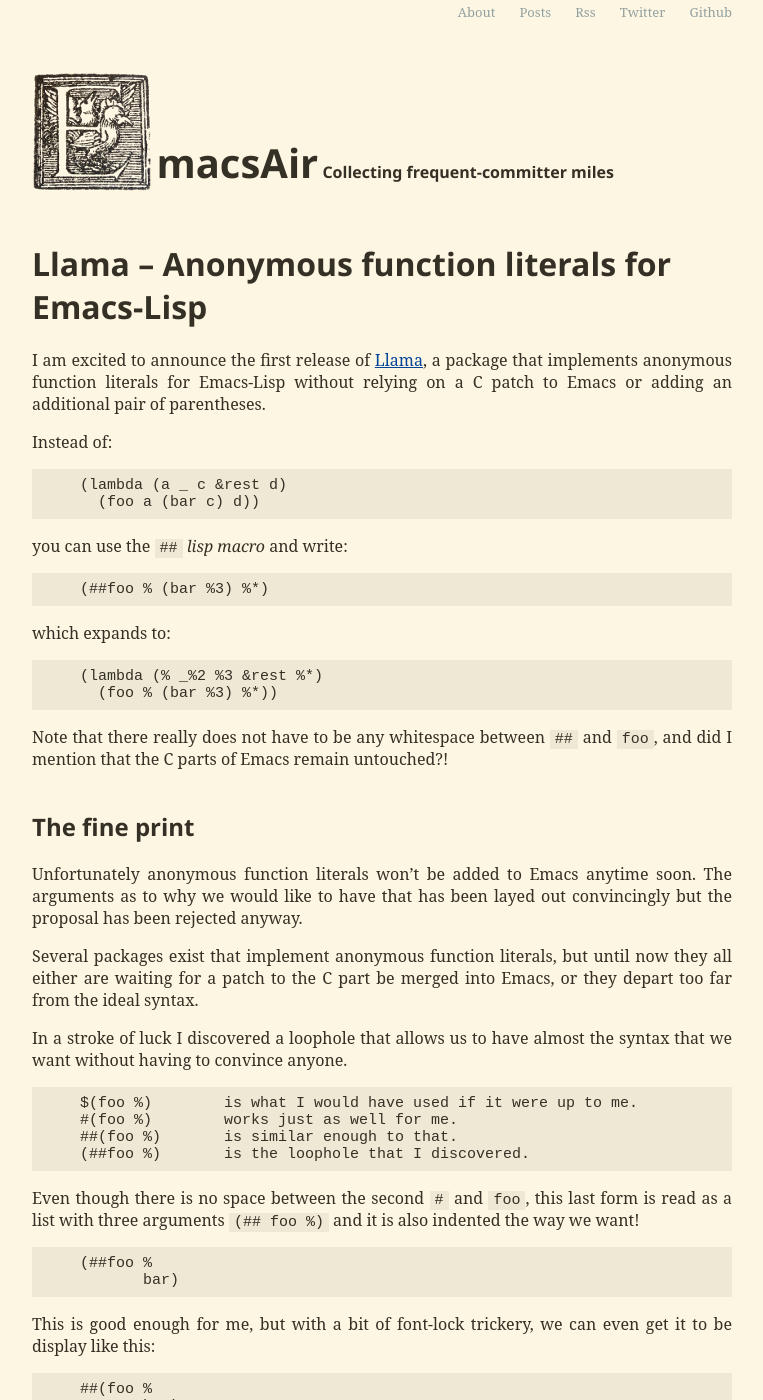
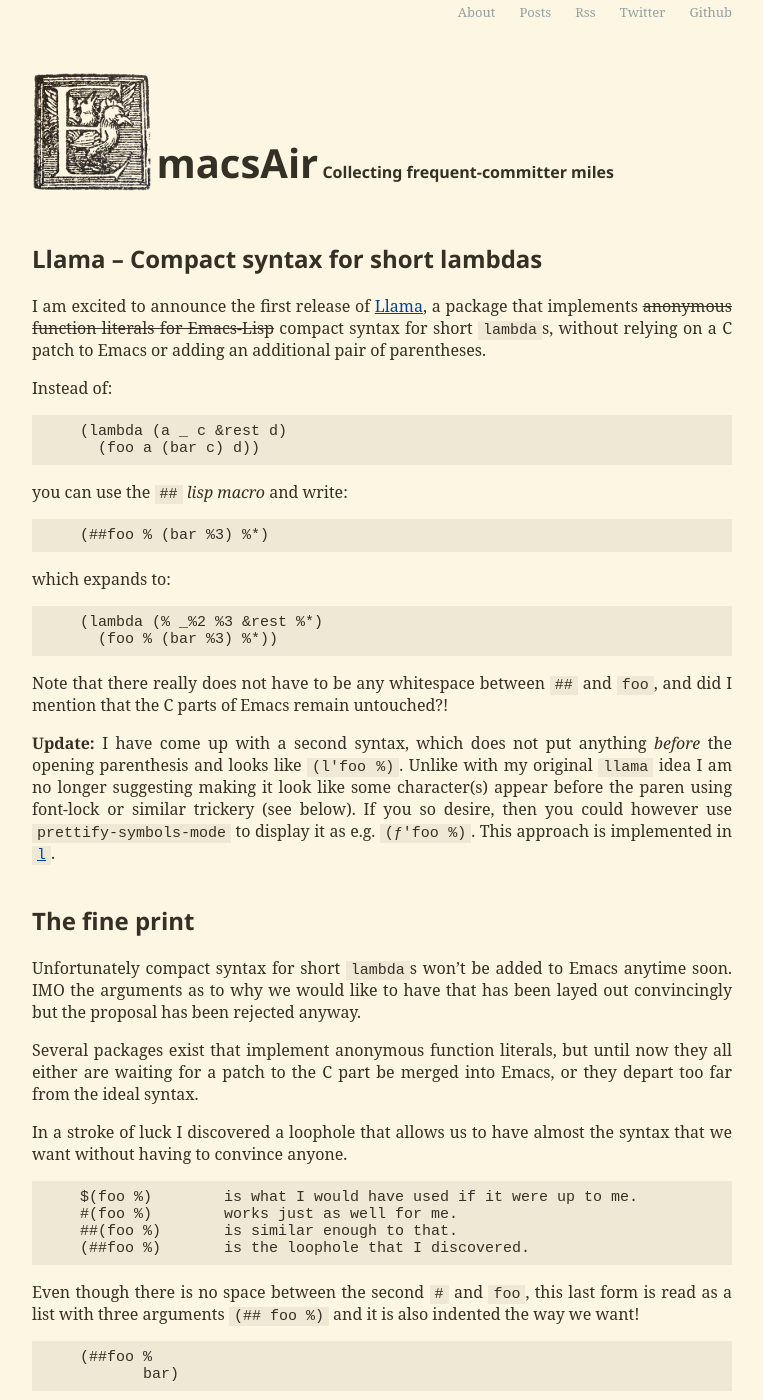
Before and after one commit to tarsius/emacsair.me, a Jekyll site: the page built from _posts/2021-01-28-llama-0.1.md, in a window 1280 px wide and 1400 px high. Shown: the whole window, without its empty margins (8-771 px from the left). Built offline with Jekyll 4.4.1, drawn with Linux system fonts in a browser that asks for light colours; some web fonts are replaced; comment, search, counter and statistics services are not loaded.

Commit message:
[c] Update "Anonymous function literals for Emacs-Lisp"
Including changing the title to "Compact syntax for short lambdas"

```diff
--- a/_posts/2021-01-28-llama-0.1.md
+++ b/_posts/2021-01-28-llama-0.1.md
@@ -10,11 +10,12 @@ excerpt: >
   parentheses.
 ---
 
-# Llama – Anonymous function literals for Emacs-Lisp
+## Llama – Compact syntax for short lambdas
 
 I am excited to announce the first release of [Llama], a package that
-implements anonymous function literals for Emacs-Lisp without relying
-on a C patch to Emacs or adding an additional pair of parentheses.
+implements ~~anonymous function literals for Emacs-Lisp~~ compact
+syntax for short `lambda`s, without relying on a C patch to Emacs or
+adding an additional pair of parentheses.
 
 Instead of:
 
@@ -39,12 +40,20 @@ which expands to:
 Note that there really does not have to be any whitespace between `##`
 and `foo`, and did I mention that the C parts of Emacs remain untouched?!
 
+**Update:** I have come up with a second syntax, which does not put
+anything *before* the opening parenthesis and looks like `(l'foo %)`.
+Unlike with my original `llama` idea I am no longer suggesting making
+it look like some character(s) appear before the paren using font-lock
+or similar trickery (see below).  If you so desire, then you could
+however use `prettify-symbols-mode` to display it as e.g. `(ƒ'foo
+%)`.  This approach is implemented in [`l`][l].
+
 ## The fine print
 
-Unfortunately anonymous function literals won't be added to Emacs
-anytime soon.  The arguments as to why we would like to have that
-has been layed out convincingly but the proposal has been rejected
-anyway.
+Unfortunately compact syntax for short `lambda`s won't be added to
+Emacs anytime soon.  IMO the arguments as to why we would like to have
+that has been layed out convincingly but the proposal has been
+rejected anyway.
 
 Several packages exist that implement anonymous function literals,
 but until now they all either are waiting for a patch to the C part
@@ -165,5 +174,6 @@ get similar syntax into Emacs itself, by demonstrating that this is
 useful and that people want to use it.
 
 [Llama]: https://git.sr.ht/~tarsius/llama
+[l]:     https://git.sr.ht/~tarsius/l
 [2015]:  https://yhetil.org/emacs-devel/CAA01p3pDFRd1KpuUSUUWb1ZO4THH_Fhez53UOhKwHoMW5bdoqQ@mail.gmail.com
 [2020]:  https://yhetil.org/emacs-devel/873686bbl5.fsf@russet.org.uk
```
